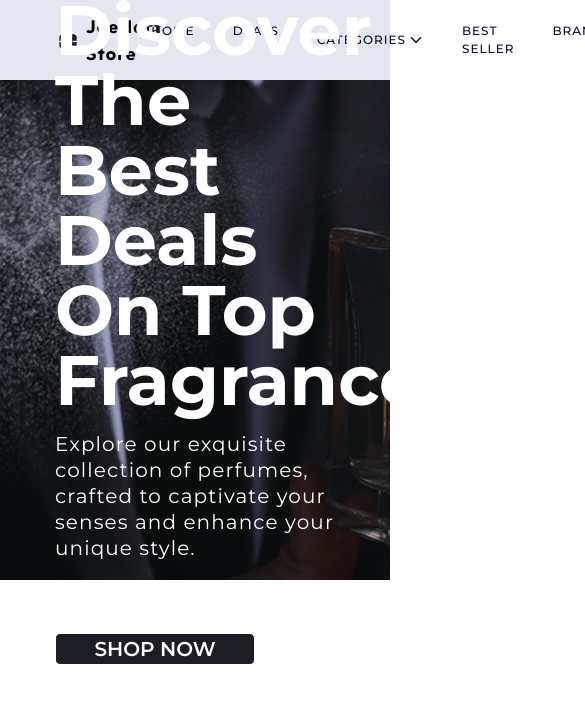
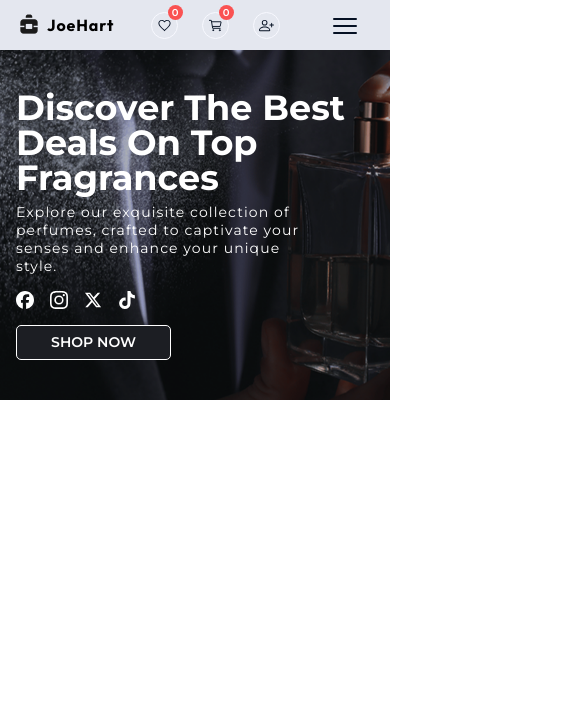
Before and after one commit to CJay-Cipher/joehart-store, a Next.js app: page / in a window 390 px wide. Shown: the top 702 px of the page, 585 px wide, since content can reach past the window. Built offline with nearby package versions, Linux system fonts and the light colour scheme; a web font is replaced by a local one.

Commit message:
header and hero responsiveness

```diff
--- /dev/null
+++ b/src/components/Header/MenuIconOpenClose.tsx
@@ -0,0 +1,30 @@
+import React from "react";
+
+type menuIconProps = {
+  isMenuOpen: boolean;
+  boxClassName?: string;
+  innerClassName?: string;
+};
+const MenuIconOpenClose = ({ isMenuOpen, boxClassName, innerClassName }: menuIconProps) => {
+  return (
+    <div className={`relative gap-[6px] min-h-[5px] min-w-[5px] ${boxClassName}`}>
+      <div
+        className={`absolute -translate-x-[50%] min-h-[1px] rounded-[5px] transition-all duration-300 ${
+          isMenuOpen ? "top-[50%] left-[50%] w-[100%] rotate-[-45deg]" : "top-0 left-[50%] w-[100%]"
+        } ${innerClassName}`}
+      ></div>
+      <div
+        className={`absolute top-[50%] left-[50%] -translate-x-[50%] min-h-[1px] w-[100%] transition-all duration-300 rounded-[5px] ${
+          isMenuOpen && "rotate-45 opacity-0"
+        } ${innerClassName}`}
+      ></div>
+      <div
+        className={`absolute -translate-x-[50%] min-h-[1px] rounded-[5px] transition-all duration-300 ${
+          isMenuOpen ? "top-[50%] left-[50%] w-[100%] rotate-[45deg]" : "top-[100%] left-[50%] w-[100%]"
+        } ${innerClassName}`}
+      ></div>
+    </div>
+  );
+};
+
+export default MenuIconOpenClose;
--- /dev/null
+++ b/src/components/Header/MobileDropdown.tsx
@@ -0,0 +1,75 @@
+import React, { useState } from "react";
+// import CallToAction from "../common/CallToAction";
+// import { url, urlRegister } from "../../constants/appUrl";
+// import { mobileNavLinksNew } from "../ constants";
+// import DropDownIcon from "../../assets/icons/DropDown";
+
+type MobileDropdownProps = {
+  isMenuOpen?: boolean;
+};
+
+const MobileDropdown = ({ isMenuOpen }: MobileDropdownProps) => {
+  const [isFeaturesOpen, setIsFeaturesOpen] = useState(false);
+
+  const toggleFeatures = () => {
+    setIsFeaturesOpen(!isFeaturesOpen);
+  };
+  return (
+    <div
+      className={`flex flex-col absolute z-20 bottom-full w-full transition-all duration-500 h-max min-h-[calc(100vh-60px)] pb-screen bg-white shadow-lg lg:hidden ${
+        isMenuOpen ? "mobile-position-top" : "top-[calc(-100vh)] pointer-events-none opagcity-0"
+      }`}
+    >
+      {/* <ul className="list-none">
+        {mobileNavLinksNew.map((link, index) => (
+          <li key={index}>
+            {link.showToggle ? (
+              <button
+                className={`relative z-20 bg-white text-gray-800 hover:text-[#044E97] active:from-[#c4e4ff] flex justify-between px-4 py-5 hover:bg-gradient-to-r from-[#e1f1ff] to-transparent border-b border-gray-200 w-full
+                            }`}
+                onClick={toggleFeatures}
+              >
+                {link.title}
+                <span className={`${isFeaturesOpen && "rotate-180"}`}>
+                  {<DropDownIcon />}
+                </span>
+              </button>
+            ) : (
+              <a
+                href={link.to || link.id}
+                className={`relative z-20 bg-white text-gray-800 hover:text-[#044E97] active:from-[#c4e4ff] flex justify-between px-4 py-5 hover:bg-gradient-to-r from-[#e1f1ff] to-transparent border-b border-gray-200`}
+              >
+                {link.title}
+              </a>
+            )}
+            {link.showToggle && link.subLinks && (
+              <ul
+                className={`relative z-10 transition-height duration-[0.4s] ${
+                  isFeaturesOpen
+                    ? `h-[385px]`
+                    : "h-0 opacity-0 pointer-events-none"
+                }`}
+              >
+                {link.subLinks.map((subLink) => (
+                  <li key={subLink.to}>
+                    <a
+                      href={subLink.to}
+                      className="text-gray-800 flex items-center h-[55px] px-10 hover:text-[#044E97] active:from-[#c4e4ff] hover:bg-gradient-to-r from-[#e1f1ff] to-transparent"
+                    >
+                      {subLink.title}
+                    </a>
+                  </li>
+                ))}
+              </ul>
+            )}
+          </li>
+        ))}
+      </ul> */}
+
+      <div className="segoeUI relative z-20 bg-white gap-3 items-center flex text-center justify-center p-4">testing</div>
+      <div className="flex-1 relative z-20 bg-white"></div>
+    </div>
+  );
+};
+
+export default MobileDropdown;
--- a/src/components/Header/page.tsx
+++ b/src/components/Header/page.tsx
@@ -1,83 +1,91 @@
-import React from "react";
+"use client";
+
+import React, { useState } from "react";
 import Image from "next/image";
 import perfume from "../../images/perfume.png";
 import { IoMdHeartEmpty } from "react-icons/io";
 import { IoCartOutline } from "react-icons/io5";
 import { BsPersonPlus } from "react-icons/bs";
 import { IoChevronDownOutline } from "react-icons/io5";
+import MenuIconOpenClose from "./MenuIconOpenClose";
+import MobileDropdown from "./MobileDropdown";
+
+const navLinks = [
+  { name: "HOME", href: "#" },
+  { name: "DEALS", href: "#" },
+  { name: "CATEGORIES", href: "#", hasIcon: true },
+  { name: "BEST SELLER", href: "#" },
+  { name: "BRANDS", href: "#" },
+];
+
+const navItems = [
+  { name: "Wishlist", href: "#", icon: <IoMdHeartEmpty />, count: 0 },
+  { name: "Cart", href: "#", icon: <IoCartOutline />, count: 0 },
+  { name: "Sign Up", href: "#", icon: <BsPersonPlus /> },
+];
 
 const Header = () => {
+  const [isDropdownOpen, setIsDropdownOpen] = useState(false);
+
+  const toggleDropdown = () => {
+    setIsDropdownOpen(!isDropdownOpen);
+  };
   return (
-    <div className="h-[80px] bg-header-bg flex items-center justify-center">
-      <nav className="font-montserrat flex items-center justify-between h-full w-[80%] max-w-[1440px] mx-auto px-4 bg-header-bg text-[12px]">
+    <div className="lg:h-[80px] md:h-[60px] h-[50px] bg-header-bg flex items-center justify-center">
+      <nav className="font-montserrat flex items-center justify-between h-full w-full max-w-[1400px] mx-auto lg:px-8 md:px-6 px-4 bg-header-bg text-[12px]">
         <div className="flex items-center">
-          <a href="" className="flex items-center gap-[5px] font-outfit text-[18px] font-bold text-black tracking-[1.1px]">
+          <a href="" className="flex items-center gap-[5px] font-outfit  xl:text-[18px] text-[16px] text-nowrap font-bold text-black tracking-[0.9px]">
             <Image src={perfume} alt="Perfume" className="w-[26px] h-[26px]" />
-            JoeHart Store
+            JoeHart
           </a>
         </div>
-        <div className="flex gap-2 font-medium text-black tracking-[1px]">
+        <div className="flex items-center xl:gap-2 gap-1 max-lg:hidden font-medium xl:text-[12px] text-[10px]">
+          {navLinks.map((link, index) => (
             <a
-            href="#"
-            className="px-[14px] py-[5px] rounded-[30px] border border-transparent hover:border-custom-gray-dark transition-colors duration-300 text-main-text hover:text-main-black"
+              key={index}
+              href={link.href}
+              className={`px-[14px] py-[5px] rounded-[30px] border border-transparent hover:border-custom-gray-dark transition-colors duration-200 text-main-text hover:text-main-black text-nowrap xl:tracking-[0.8px] tracking-[0.6px] ${
+                link.hasIcon && "flex items-center gap-[2px]"
+              }`}
             >
-            HOME
+              {link.name}
+              {link.hasIcon && <IoChevronDownOutline className="h-[16px] w-[16px]" />}
             </a>
+          ))}
+        </div>
+        <div className="flex items-center md:gap-3 gap-6">
+          {navItems.map((item, index) => (
             <a
-            href="#"
-            className="px-[14px] py-[5px] rounded-[30px] border border-transparent hover:border-custom-gray-dark transition-colors duration-300 text-main-text hover:text-main-black"
+              key={index}
+              href={item.href}
+              className="relative flex items-center gap-2 md:px-[12px] px-[5px] py-[5px] xl:text-[12px] text-[11px] text-main-text text-nowrap rounded-[50px] border border-custom-gray-light transition-colors duration-200 hover:bg-custom-gray-light"
             >
-            DEALS
+              <span className="max-md:hidden ">{item.name}</span>
+              {React.cloneElement(item.icon, { className: "xl:h-[17px] xl:w-[17px] h-[15px] w-[15px]" })}
+              {item.count !== undefined && (
+                <span className="absolute flex justify-center items-center md:h-[17px] md:w-[17px] h-[15px] w-[15px] top-[-8px] right-[-6px] md:text-[12px] text-[10px] text-main-white bg-custom-red font-semibold rounded-[50%]">
+                  {item.count}
+                </span>
+              )}
             </a>
-          <a
-            href="#"
-            className="flex items-center gap-[2px] px-[14px] py-[5px] rounded-[30px] border border-transparent hover:border-custom-gray-dark transition-colors duration-300 text-main-text hover:text-main-black"
+          ))}
+        </div>
+        <div className="block lg:hidden">
+          <button
+            onClick={toggleDropdown}
+            className={`px-4 py-2 group cursor-pointer transition-all duration-200 border-[0.5px] border-transparent rounded-[15px] ${
+              isDropdownOpen ? "hover:shadow-xl hover:border-custom-gray-light" : "hover:shadow-none hover:border-transparent"
+            }`}
           >
-            CATEGORIES
-            <IoChevronDownOutline className="h-[16px] w-[16px]" />
-          </a>
-          <a
-            href="#"
-            className="px-[14px] py-[5px] rounded-[30px] border border-transparent hover:border-custom-gray-dark transition-colors duration-300 text-main-text hover:text-main-black"
-          >
-            BEST SELLER
-          </a>
-          <a
-            href="#"
-            className="px-[14px] py-[5px] rounded-[30px] border border-transparent hover:border-custom-gray-dark transition-colors duration-300 text-main-text hover:text-main-black"
-          >
-            BRANDS
-          </a>
+            <MenuIconOpenClose
+              isMenuOpen={isDropdownOpen}
+              boxClassName="md:h-[16px] md:w-[28px] sm:h-[15px] sm:w-[26px] h-[14px] w-[24px]"
+              innerClassName={`h-[2px] bg-main-text`}
+            />
+          </button>
         </div>
-        <div className="flex items-center gap-3 tracking-[0.8px]">
-          <a
-            href=""
-            className="relative flex items-center gap-2 px-[10px] py-[5px] text-[12px] text-main-text bg-main-white rounded-[50px] border border-custom-gray-dark hover:border-main-text transition-colors duration-300"
-          >
-            <span>Wishlist</span>
-            <IoMdHeartEmpty className="h-[18px] w-[18px]" />
-            <span className="absolute flex justify-center items-center h-[17px] w-[17px] top-[-5px] right-[-5px] text-main-white bg-custom-red font-semibold rounded-[50%]">
-              0
-            </span>
-          </a>
-          <a
-            href=""
-            className="relative flex items-center gap-2 px-[10px] py-[5px] text-[12px] text-main-text bg-main-white rounded-[50px] border border-custom-gray-dark hover:border-main-text transition-colors duration-300"
-          >
-            <span>Cart</span>
-            <IoCartOutline className="h-[18px] w-[18px]" />
-            <span className="absolute flex justify-center items-center h-[17px] w-[17px] top-[-5px] right-[-5px] text-main-white bg-custom-red font-semibold rounded-[50%]">
-              0
-            </span>
-          </a>
-          <a
-            href=""
-            className="relative flex items-center gap-2 px-[10px] py-[5px] text-[12px] text-main-text bg-main-white rounded-[50px] border border-custom-gray-dark hover:border-main-text transition-colors duration-300"
-          >
-            <span>Sign Up</span>
-            <BsPersonPlus className="h-[18px] w-[18px]" />
-          </a>
-        </div>
+
+        {<MobileDropdown isMenuOpen={isDropdownOpen} />}
       </nav>
     </div>
   );
--- a/src/components/Hero/page.tsx
+++ b/src/components/Hero/page.tsx
@@ -7,38 +7,40 @@ import { FaXTwitter } from "react-icons/fa6";
 import { FaTiktok } from "react-icons/fa";
 
 const Hero = () => {
+  const socialLinks = [
+    { href: "#", icon: <FaFacebook /> },
+    { href: "#", icon: <BsInstagram /> },
+    { href: "#", icon: <FaXTwitter /> },
+    { href: "#", icon: <FaTiktok /> },
+  ];
+
   return (
     <div className="h-screen w-full font-montserrat">
       <div
-        className="mx-auto w-[100%] max-w-[2000px] p-0 m-0"
+        className="mx-auto w-[100%] max-w-[2000px] xl:h-[500px] lg:h-[450px] md:h-[400px] h-[350px] p-0 m-0"
         style={{
           backgroundImage: `url(${HeroImage.src})`,
           backgroundSize: "cover",
           backgroundPosition: "center",
-          height: "500px",
         }}
       >
-        <div className="flex flex-col justify-center w-[80%] max-w-[1440px] h-full space-y-4 mx-auto px-4">
-          <h1 className=" text-[70px] text-main-white font-[700] max-w-[750px] leading-[1]">Discover The Best Deals On Top Fragrances</h1>
-          <p className="text-main-white text-[20px] max-w-[500px] leading-[1.3] tracking-[1.1px]">
+        <div className="flex flex-col justify-center w-[100%] max-w-[1400px] h-full xl:space-y-4 md:space-y-3 space-y-2 mx-auto lg:px-8 md:px-6 px-4">
+          <h1 className="xl:text-[70px] lg:text-[60px] md:text-[45px] text-[35px] text-main-white font-[700] lg:max-w-[750px] md:max-w-[500px] max-w-[350px] leading-[1]">
+            Discover The Best Deals On Top Fragrances
+          </h1>
+          <p className="text-main-white xl:text-[20px] lg:text-[18px] md:text-[16px] text-[14px] lg:max-w-[500px] md:max-w-[400px] max-w-[300px] leading-[1.3] tracking-[1.1px]">
             Explore our exquisite collection of perfumes, crafted to captivate your senses and enhance your unique style.
           </p>
           <div className="flex items-center gap-4 mt-2">
-            <a href="">
-              <FaFacebook className="w-[24px] h-[24px] text-main-white" />
-            </a>
-            <a href="">
-              <BsInstagram className="w-[24px] h-[24px] text-main-white" />
-            </a>
-            <a href="">
-              <FaXTwitter className="w-[24px] h-[24px] text-main-white" />
-            </a>
-            <a href="">
-              <FaTiktok className="w-[24px] h-[24px] text-main-white" />
-            </a>
+            {socialLinks.map((link, index) => (
+              <a key={index} href={link.href}>
+                {React.cloneElement(link.icon, { className: "xl:w-[24px] xl:h-[24px] md:w-[20px] md:h-[20px] w-[18px] h-[18px] text-main-white" })}{" "}
+                {/* Apply class names here */}
+              </a>
+            ))}
           </div>
-          <button className="w-[200px] h-[50px] flex justify-center items-center mt-2 bg-button-hero-bg hover:bg-button-hero-bg-hover border border-main-white rounded-[5px]">
-            <a href="" className="text-nowrap text-[20px] font-semibold text-main-white">
+          <button className="xl:w-[200px] xl:h-[50px] lg:w-[185px] lg:h-[45px] md:w-[170px] md:h-[40px] w-[155px] h-[35px] flex justify-center items-center mt-2 bg-button-hero-bg hover:bg-button-hero-bg-hover border border-main-white rounded-[5px]">
+            <a href="" className="text-nowrap xl:text-[20px] lg:text-[18px] md:text-[16px] text-[14px] font-semibold text-main-white">
               SHOP NOW
             </a>
           </button>
```
Also changed, not shown: src/components/OldHome.tsx (deleted, +0 -66 lines). Lines whose indentation alone changed are shown as unchanged.
